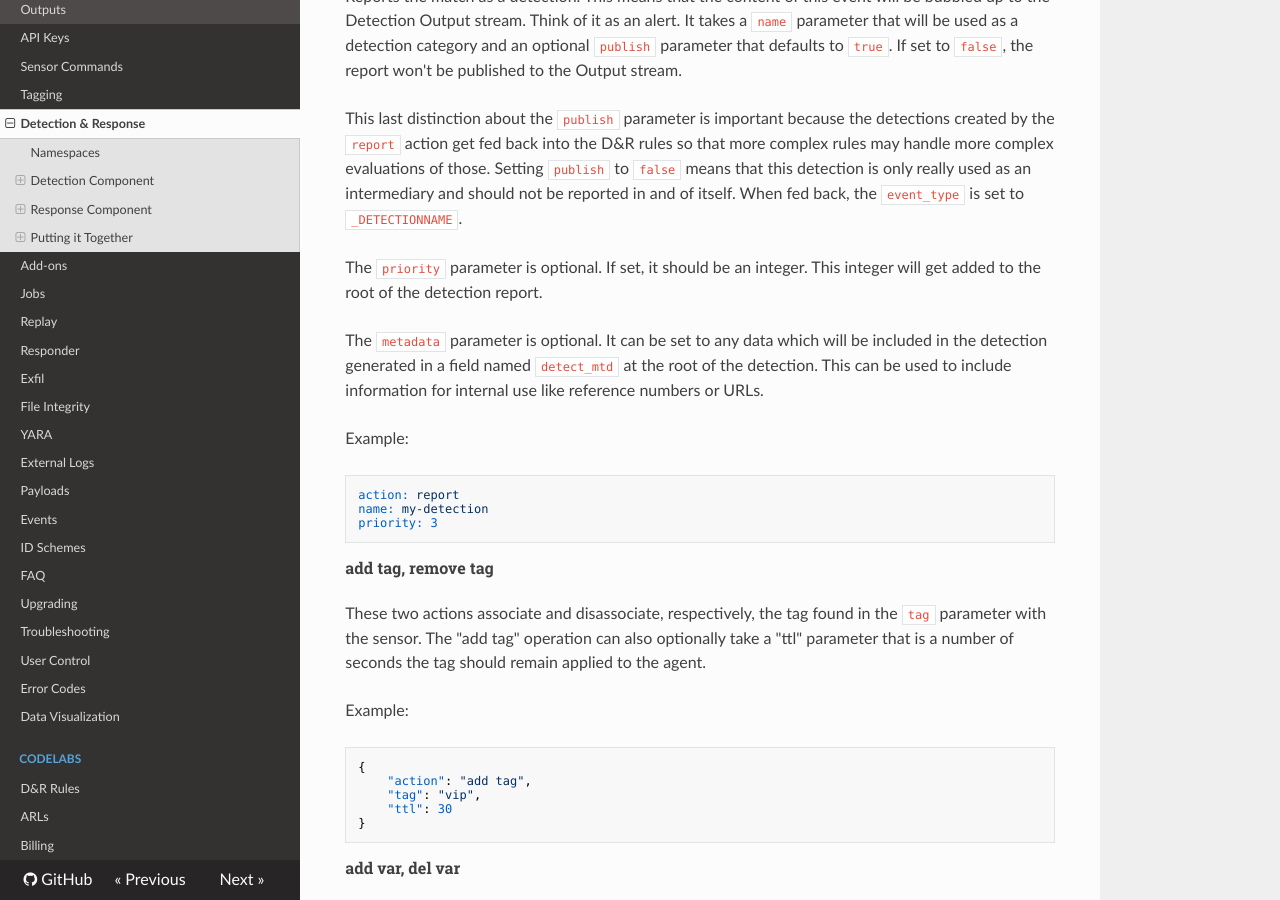
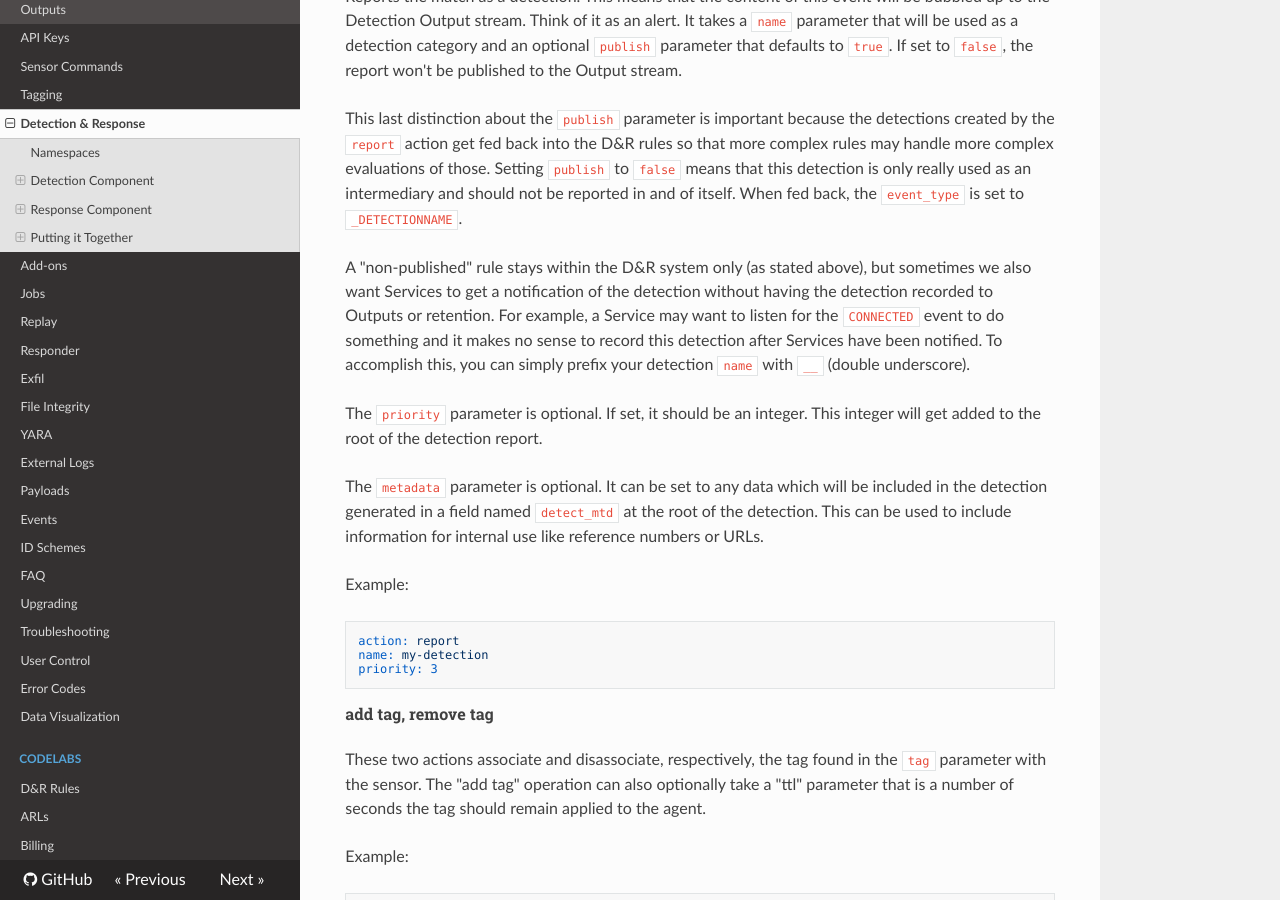
Before and after one commit to refractionPOINT/lce_doc, an MkDocs documentation site: the page built from docs/dr.md, in a window 1280 px wide and 900 px high, scrolled down 17755 px. Built offline with MkDocs 1.6.1, drawn with Linux system fonts in a browser that asks for light colours; nearby versions of some CDN libraries; old or Windows-style settings are respelled for this version of MkDocs.

Commit message:
Add blurb about the __ prefix for detections to services.

```diff
--- a/docs/dr.md
+++ b/docs/dr.md
@@ -714,8 +714,15 @@ stream. Think of it as an alert. It takes a `name` parameter that will be used a
 parameter that defaults to `true`. If set to `false`, the report won't be published to the Output stream.
 
 This last distinction about the `publish` parameter is important because the detections created by the `report` action
-get fed back into the D&R rules so that more complex rules may handle more complex evaluations of those. Setting `publish` to `false` means that this detection is only really used as an intermediary and should not be reported in and
+get fed back into the D&R rules so that more complex rules may handle more complex evaluations of those.
+Setting `publish` to `false` means that this detection is only really used as an intermediary and should not be reported in and
 of itself. When fed back, the `event_type` is set to `_DETECTIONNAME`.
+
+A "non-published" rule stays within the D&R system only (as stated above), but sometimes we also want Services
+to get a notification of the detection without having the detection recorded to Outputs
+or retention. For example, a Service may want to listen for the `CONNECTED` event to do
+something and it makes no sense to record this detection after Services have been notified. To
+accomplish this, you can simply prefix your detection `name` with `__` (double underscore).
 
 The `priority` parameter is optional. If set, it should be an integer. This integer
 will get added to the root of the detection report.
```
